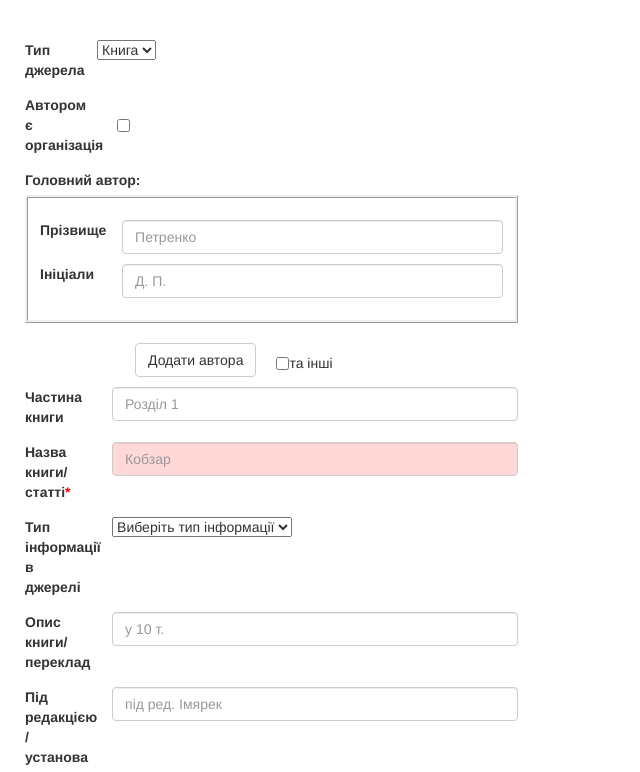
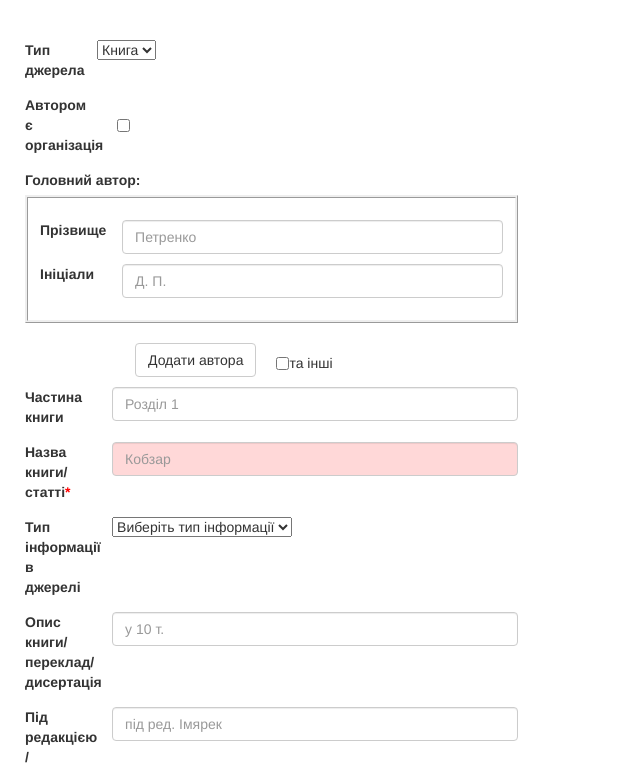
Before and after one commit to Boroshno/reference-generator, an Angular app: page / in a window 1280 px wide. Shown: the top 772 px of the page, without its empty margins (0-640 px from the left). Built offline with nearby package versions, Linux system fonts and the light colour scheme.

Commit message:
v1.3.0.1 +дисертації

```diff
--- a/src/app/app.component.html
+++ b/src/app/app.component.html
@@ -112,7 +112,7 @@
             </div>
             <div class="form-group row form-group-padding">
                 <div class="col-sm-2">
-                    <label for="inputBookType" class="col-form-label">Опис книги/переклад</label>
+                    <label for="inputBookType" class="col-form-label">Опис книги/переклад/дисертація</label>
                 </div>
                 <div class="col-sm-10">
                     <input formControlName="bookType" class="form-control" id="inputBookType" placeholder="у 10 т." name="booktype">
```
